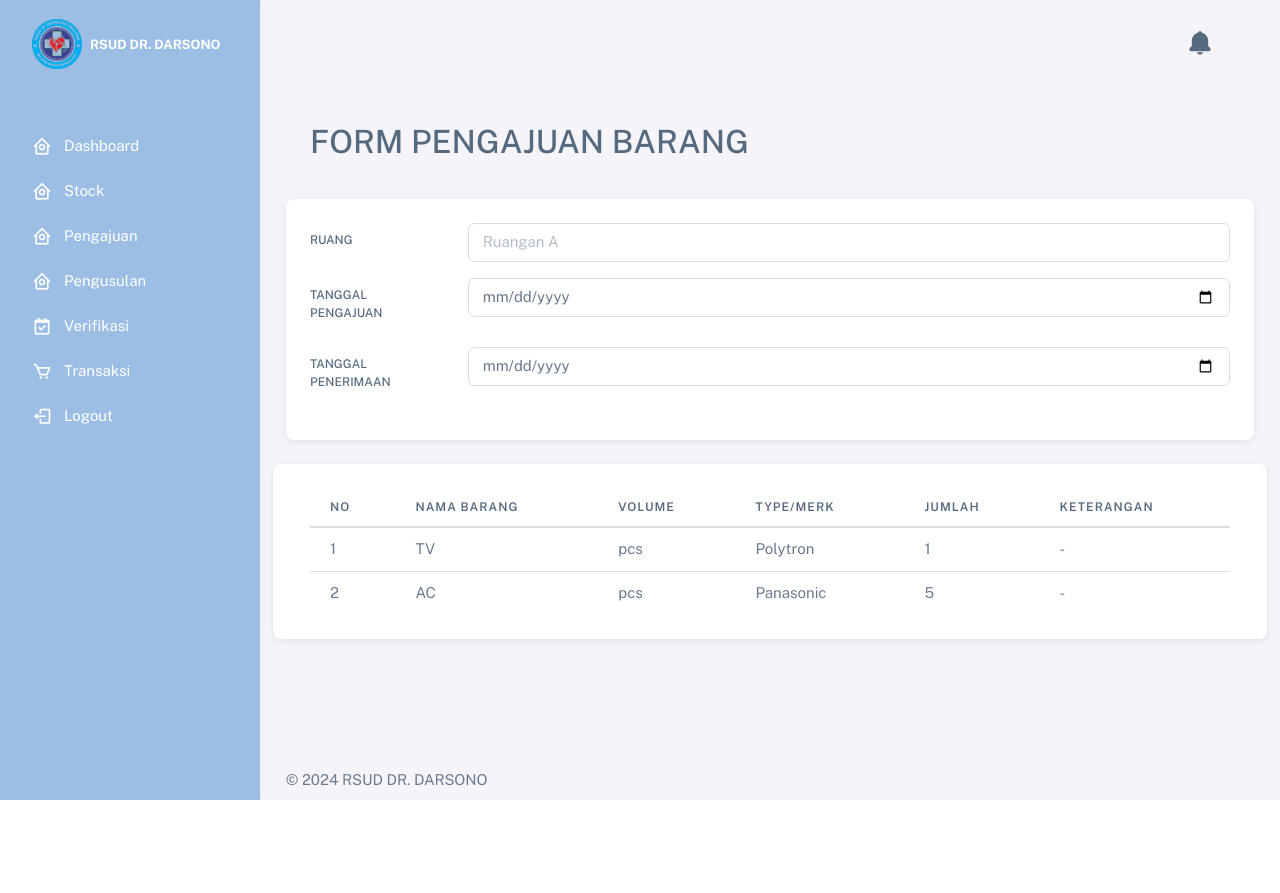
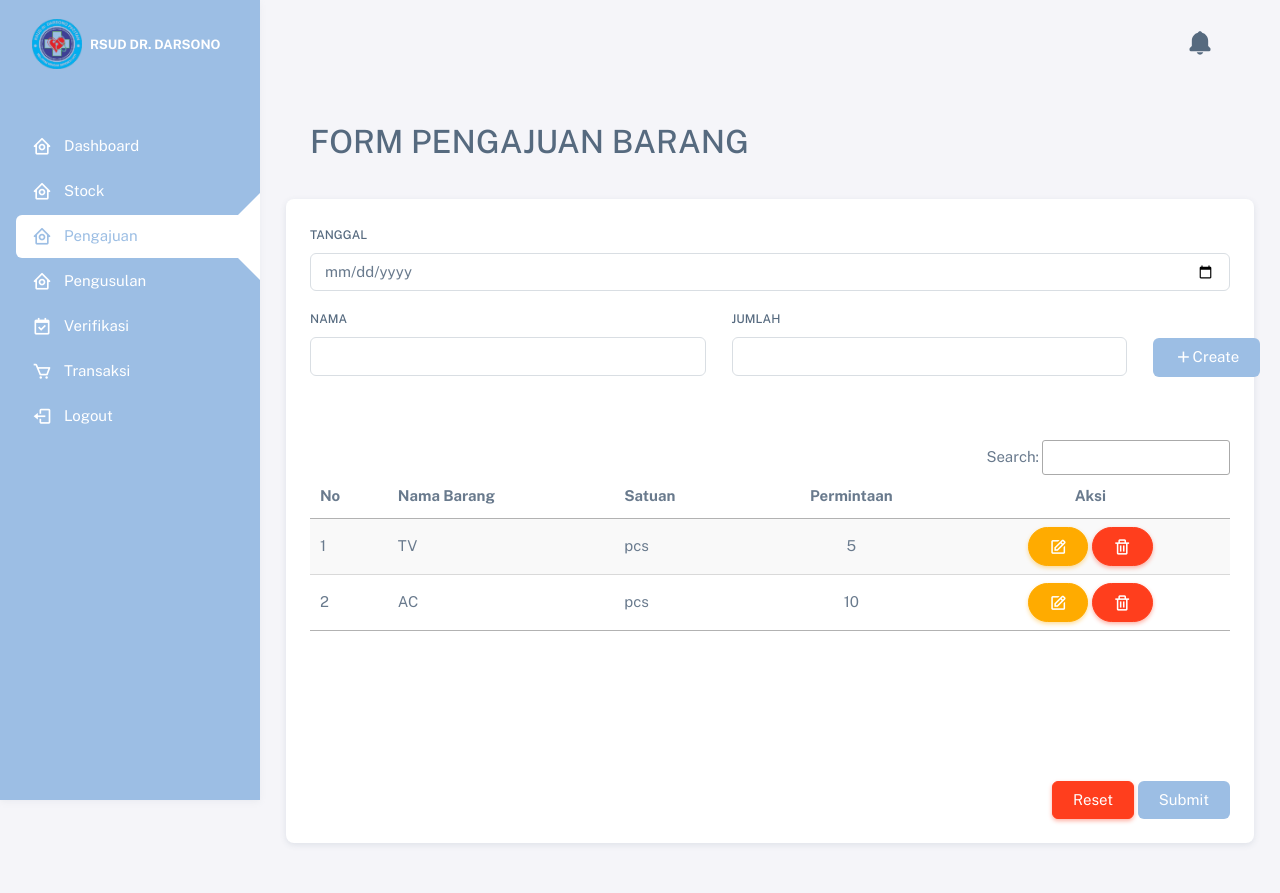
Before and after one commit to Build-And-Services/rsud-darsono, a Flask app: page /pengajuan-barang in a window 1280 px wide. Before the commit the page ends 800 px from the top, so only its background shows below. Run offline with Flask 3, Linux system fonts and the light colour scheme; some libraries are stand-ins or nearby versions.

Commit message:
feat:page pengajuan-barang

```diff
--- a/templates/layouts/master.html
+++ b/templates/layouts/master.html
@@ -126,7 +126,7 @@
                 <div data-i18n="Analytics">Dashboard</div>
               </a>
             </li>
-            {%if menu == 'home'%}
+            {%if menu == ''%}
             <li class="menu-item actives">
               {%else%}
               <li class="menu-item">
@@ -136,17 +136,17 @@
                 <div data-i18n="Analytics">Stock</div>
               </a>
             </li>
-            {%if menu == 'home'%}
+            {%if menu == 'pengajuan-barang'%}
             <li class="menu-item actives">
               {%else%}
               <li class="menu-item">
                 {% endif %}
-              <a href="/" class="menu-link">
+              <a href="/pengajuan-barang" class="menu-link">
                 <i class="menu-icon tf-icons bx bx-home-circle"></i>
                 <div data-i18n="Analytics">Pengajuan</div>
               </a>
             </li>
-            {%if menu == 'home'%}
+            {%if menu == ''%}
             <li class="menu-item actives">
               {%else%}
               <li class="menu-item">
@@ -256,7 +256,7 @@
               </div>
             </div>
             <!-- Modal Reject-->
-            <!-- Modal Reject -->
+            <!-- Modal Acc -->
             <div class="modal fade" id="accModal" tabindex="-1" aria-hidden="true">
               <div class="modal-dialog modal-dialog-centered" role="document">
                 <div class="modal-content">
@@ -286,7 +286,72 @@
                 </div>
               </div>
             </div>
-            <!-- Modal Reject-->
+            <!-- Modal Acc-->
+
+            <!-- Modal Pengajuan -->
+            <div class="modal fade" id="editPengajuanBarang" tabindex="-1" aria-hidden="true">
+              <div class="modal-dialog modal-dialog-centered" role="document">
+                <div class="modal-content">
+                  <div class="modal-header">
+                    <h5 class="modal-title" id="exampleModalLabel1">Edit Form Pengajuan Barang</h5>
+                    <button
+                      type="button"
+                      class="btn-close"
+                      data-bs-dismiss="modal"
+                      aria-label="Close"
+                    ></button>
+                  </div>
+                  <div class="modal-body">
+                    <div class="col mb-3">
+                      <label for="nameBasic" class="form-label">Nama Barang</label>
+                      <input type="text" id="nameBasic" class="form-control" placeholder="" />
+                    </div>
+                    <div class="col mb-3">
+                      <label for="nameBasic" class="form-label">Jumlah Barang</label>
+                      <input type="text" id="nameBasic" class="form-control" placeholder="" />
+                    </div>
+                  </div>
+                  <div class="modal-footer">
+                    <button type="button" class="btn btn-outline-secondary" style="outline: #9CBEE4;" data-bs-dismiss="modal">
+                      Close
+                    </button>
+                    <button type="button" class="btn" style="background-color: #9CBEE4;color: white;">Save</button>
+                  </div>
+                </div>
+              </div>
+            </div>
+            <div class="modal fade" id="deleteModalPengajuan" tabindex="-1" aria-hidden="true">
+              <div class="modal-dialog modal-dialog-centered" role="document">
+                <div class="modal-content">
+                  <div class="modal-header">
+                    <h5 class="modal-title" id="exampleModalLabel1">Hapus Form Pengajuan</h5>
+                    <button
+                      type="button"
+                      class="btn-close"
+                      data-bs-dismiss="modal"
+                      aria-label="Close"
+                    ></button>
+                  </div>
+                  <div class="modal-body">
+                    <div style="margin-top: -20px;">
+                      <hr>
+                      <h5 class="py-4">
+                        Apakah anda yakin untuk menghapus form ini ?
+                      </h5>
+                      <hr>
+                      <div>
+                    </div>
+                  </div>
+                  <div class="modal-footer">
+                    <button type="button" class="btn btn-outline-secondary" style="outline: #9CBEE4;" data-bs-dismiss="modal">
+                      Close
+                    </button>
+                    <button type="button" class="btn btn-danger">Delete</button>
+                  </div>
+                </div>
+              </div>
+            </div>
+            <!-- Modal Pengajuan -->
             <!-- Footer -->
             <footer class="content-footer footer bg-footer-theme">
               <div class="container-xxl d-flex flex-wrap justify-content-between py-2 flex-md-row flex-column">
--- a/templates/pengajuan-barang.html
+++ b/templates/pengajuan-barang.html
@@ -6,41 +6,46 @@
     <div class="card-header">
       <h2 class="text-uppercase">Form Pengajuan Barang</h2>
     </div>
+    <div class="col-xl">
       <div class="card mb-4">
         <div class="card-body">
-        <div class="mb-3 row">
-          <label for="html5-text-input" class="col-md-2 col-form-label">Ruang</label>
-          <div class="col-md-10">
-            <input class="form-control" type="text" placeholder="Ruangan A" id="html5-text-input"/>
+          <form>
+            <div class="mb-3">
+              <label class="form-label" for="basic-default-fullname">Tanggal</label>
+              <input type="date" class="form-control" id="basic-default-fullname"/>
+            </div>
+            <div class="row align-items-center">
+              <div class="col">
+                <div class="mb-3">
+                  <label class="form-label" for="basic-default-company">Nama</label>
+                  <input type="text" class="form-control" id="basic-default-company" />
                 </div>
               </div>
-        <div class="mb-3 row">
-          <label for="html5-date-input" class="col-md-2 col-form-label">Tanggal Pengajuan</label>
-          <div class="col-md-10">
-            <input class="form-control" type="date" id="html5-date-input" />
+              <div class="col">
+                <div class="mb-3">
+                  <label class="form-label" for="basic-default-company">Jumlah</label>
+                  <input type="text" class="form-control" id="basic-default-company" />
                 </div>
               </div>
-        <div class="mb-3 row">
-          <label for="html5-date-input" class="col-md-2 col-form-label">Tanggal Penerimaan</label>
-          <div class="col-md-10">
-            <input class="form-control" type="date" id="html5-date-input" />
+              <div class="col-1 mt-3 me-4">
+                <button type="submit" class="d-flex align-items-center btn text-white" style="background-color:#9CBEE4;">
+                  <i class="bx bx-plus"></i>
+                  Create</button>
               </div>
             </div>
+          </form>
         </div>
-    </div>
-  </div>
-  <div class="row justify-content-center">
-    <div class="col-12 card">
         <div class="card-body table-responsive text-nowrap">
-        <table class="table" style="width: 100%">
+          <table id="pengajuan-barang"
+          class="display"
+          style="width: 100%">
             <thead>
               <tr>
                 <th>No</th>
                 <th>Nama Barang</th>
-              <th>Volume</th>
-              <th>Type/Merk</th>
-              <th>Jumlah</th>
-              <th>Keterangan</th>
+                <th>Satuan</th>
+                <th class="text-center">Permintaan</th>
+                <th class="text-center">Aksi</th>
               </tr>
             </thead>
             <tbody class="table-border-bottom-0">
@@ -48,23 +53,60 @@
                 <td>1</td>
                 <td>TV</td>
                 <td>pcs</td>
-              <td>Polytron</td>
-              <td>1</td>
-              <td>-</td>
+                <td class="text-center">5</td>
+                <td class="text-center">
+                  <button type="button" class="btn btn-warning rounded-pill" data-bs-toggle="modal" data-bs-target="#editPengajuanBarang">
+                    <i class="bx bx-edit"></i>
+                  </button>
+                  <button type="button" class="btn btn-danger rounded-pill" data-bs-toggle="modal" data-bs-target="#deleteModalPengajuan">
+                    <i class="bx bx-trash"></i>
+                  </button>
+                </td>
               </tr>
               <tr>
                 <td>2</td>
                 <td>AC</td>
                 <td>pcs</td>
-              <td>Panasonic</td>
-              <td>5</td>
-              <td>-</td>
+                <td class="text-center">10</td>
+                <td class="text-center">
+                  <button type="button" class="btn btn-warning rounded-pill" data-bs-toggle="modal" data-bs-target="#editPengajuanBarang">
+                    <i class="bx bx-edit"></i>
+                  </button>
+                  <button type="button" class="btn btn-danger rounded-pill" data-bs-toggle="modal" data-bs-target="#deleteModalPengajuan">
+                    <i class="bx bx-trash"></i>
+                  </button>
+                </td>
               </tr>
             </tbody>
           </table>
+          <div class="col float-end" style="margin-top: 150px;">
+            <button type="button" class="btn btn-danger rounded" data-bs-toggle="modal" data-bs-target="#rejectModal">
+              Reset
+            </button>
+            <button type="button" class="btn rounded text-white" data-bs-toggle="modal" data-bs-target="#accModal" style="background-color: #9CBEE4;">
+              Submit
+            </button>
           </div>
         </div>
       </div>
     </div>
+  </div>
+  <!-- <div class="row justify-content-center">
+    <div class="col-12 card">
+
+    </div>
+  </div> -->
+</div>
 
 {% endblock %}
+
+{% block scripts %}
+<script>
+$(document).ready(function() {
+    $('#pengajuan-barang').DataTable( {
+        "paging":   false,
+        "ordering": false,
+        "info":     false
+    } );
+} );</script>
+{% endblock %}
```
Lines whose indentation alone changed are shown as unchanged.
